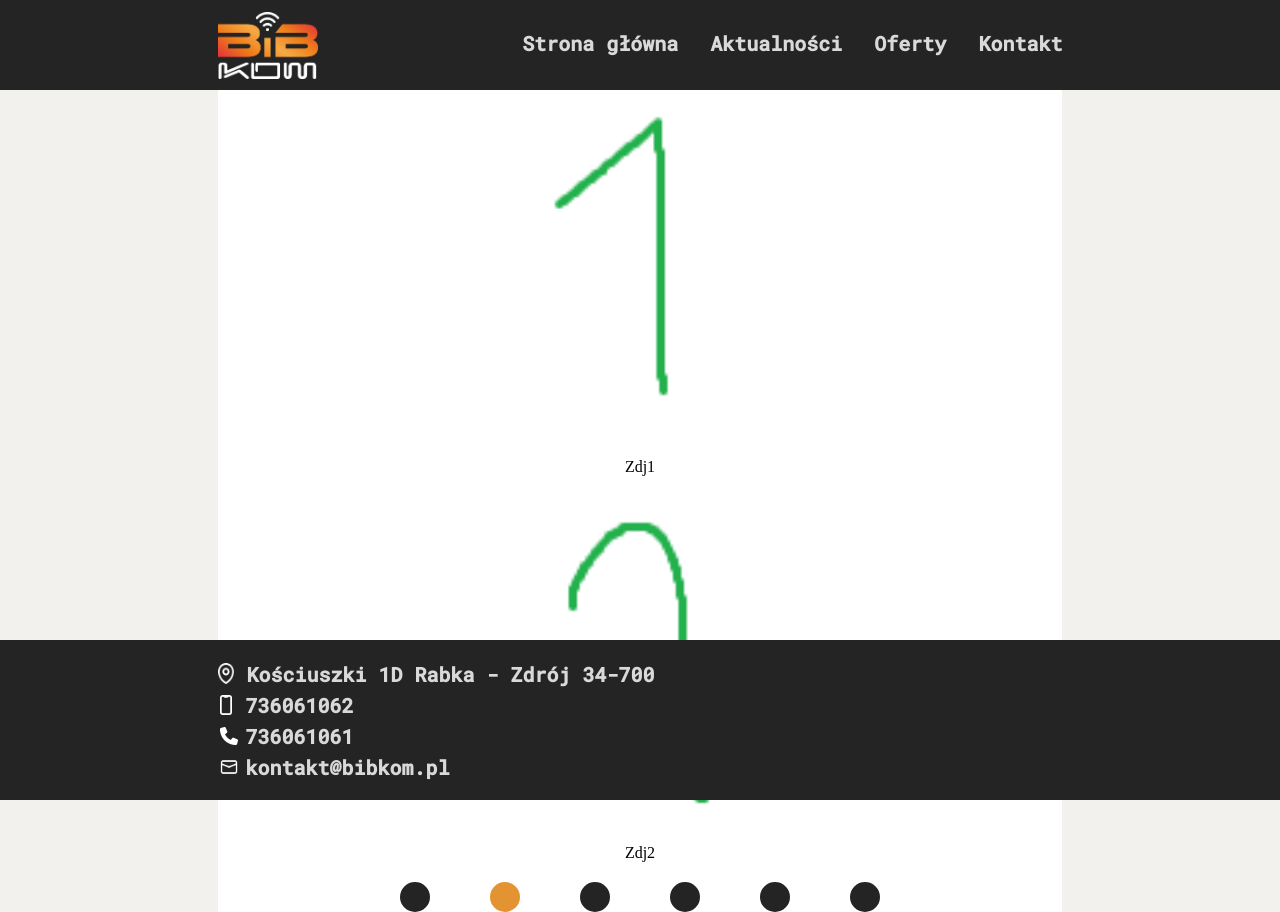
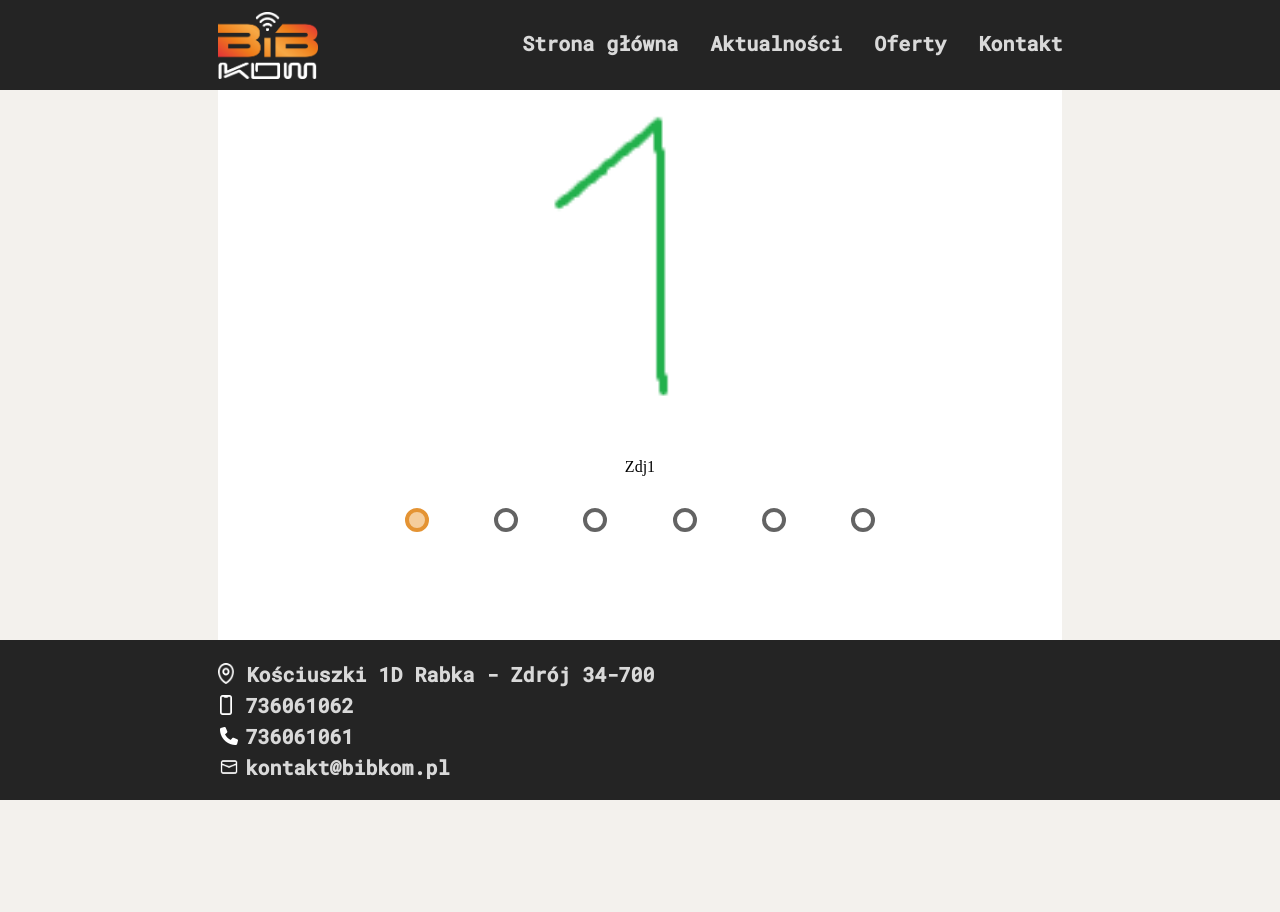
Before and after one commit to Eg-Nickname/BIB-KOM, a React (Vite) app: page /oferty in a window 1280 px wide. After the commit the page ends 800 px from the top, so only its background shows below. Built offline with nearby package versions, Linux system fonts and the light colour scheme.

Commit message:
working photo gallery animation

```diff
--- a/src/components/photoSlider.jsx
+++ b/src/components/photoSlider.jsx
@@ -2,7 +2,7 @@ import { useState, useEffect } from "react";
 import Photo from "./photo.jsx";
 function PhotoSlider(props) {
   const { images } = props;
-  const Interval = 4000;
+  const Interval = 6000;
   const [currentIndex, setCurrentIndex] = useState(0);
   const [prevIndex, setPrevIndex] = useState(images.length - 1);
   const dots = images.map((n, index) => (
--- a/src/pages/Offers.css
+++ b/src/pages/Offers.css
@@ -1,15 +1,17 @@
 
 .dot {
-  background-color: var(--UI-grey);
-  border: 0px;
-  height: 30px;
-  width: 30px;
+  background-color: rgba(255, 255, 255, .5);
+  border: 4px solid #636363;
+  height: 24px;
+  width: 24px;
   display: block;
   border-radius: 20px;
   cursor: pointer;
 }
 .active_dot {
-  background-color: var(--UI-orange);
+  background-color: rgb(245, 205, 156);
+
+  border: 4px solid var(--UI-orange);
 }
 
 .Photosliderimages {
@@ -33,31 +35,52 @@
 }
 
 /* Animation */
-@keyframes slideInFromLeft {
+@keyframes slideFromLeft {
   0% {
-      transform: translateX(-100%);
+      transform: translateX(-100vw);
+      opacity: 0;
   }
   100% {
-      transform: translateX(0);
+      left: 50%;
+      transform: translate(-50%, 0);
+      opacity: 1;
   }
 }
 
 @keyframes slideToRight {
   0% {
-      transform: translateX(0);
+    left: 50%;
+    transform: translate(-50%, 0);
+    opacity: 1;
   }
   100% {
-      transform: translateX(100%);
+      transform: translateX(100vw);
+      opacity: 0;
   }
 }
 
 .PhotosWrapper{
   position: relative;
+  max-width: 100%;
+  overflow: hidden;
+  height: calc(46vh + 30px);
 }
+
 .prevPhoto{
-  animation: 1s ease-out 0s 1 slideInFromLeft;
+  position: absolute;
+  top: 0;
+  left: -50%;
+
+  animation: 1s ease-out 0s 1 slideToRight;
+  opacity: 0;
 }
 
 .currentPhoto{
-  animation: 1s ease-out 0s 1 slideToRight;
+  position: absolute;
+  top: 0;
+  left: 50%;
+  transform: translate(-50%, 0);
+  animation: 800ms ease-out 0s 1 slideFromLeft;
+  opacity: 1;
+  margin: 0 auto;
 }
```
